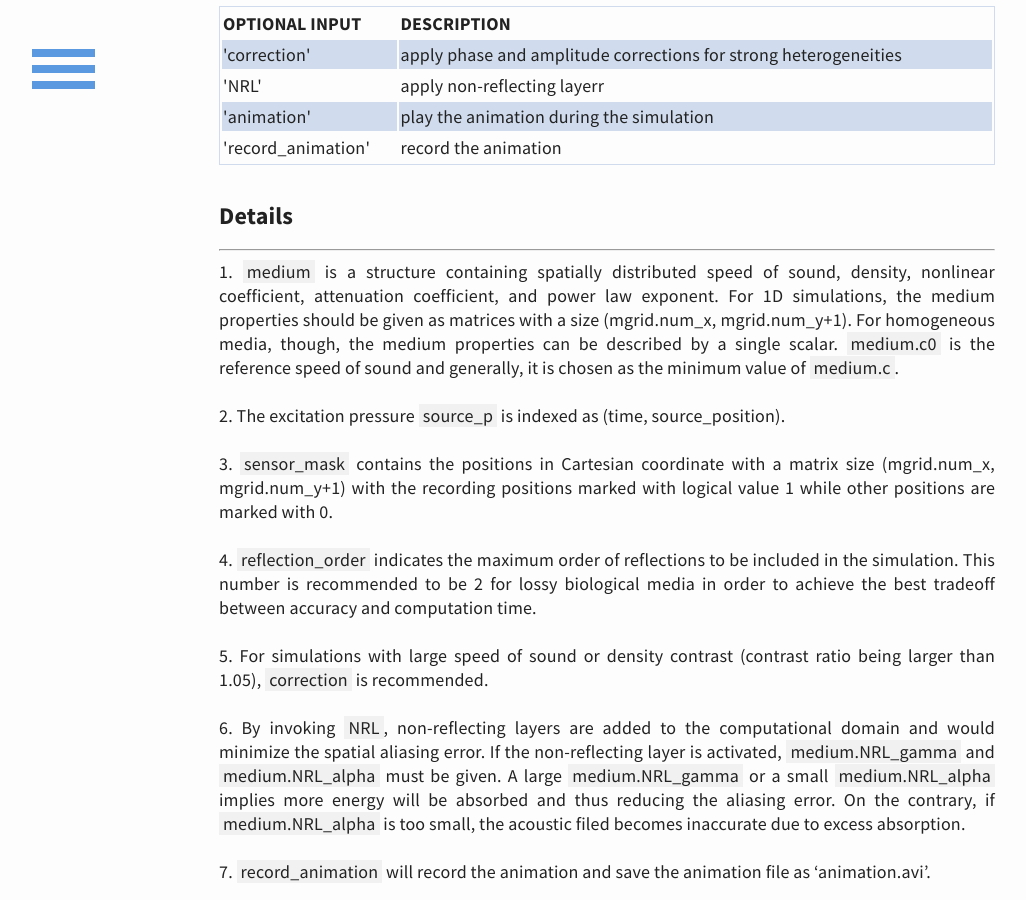
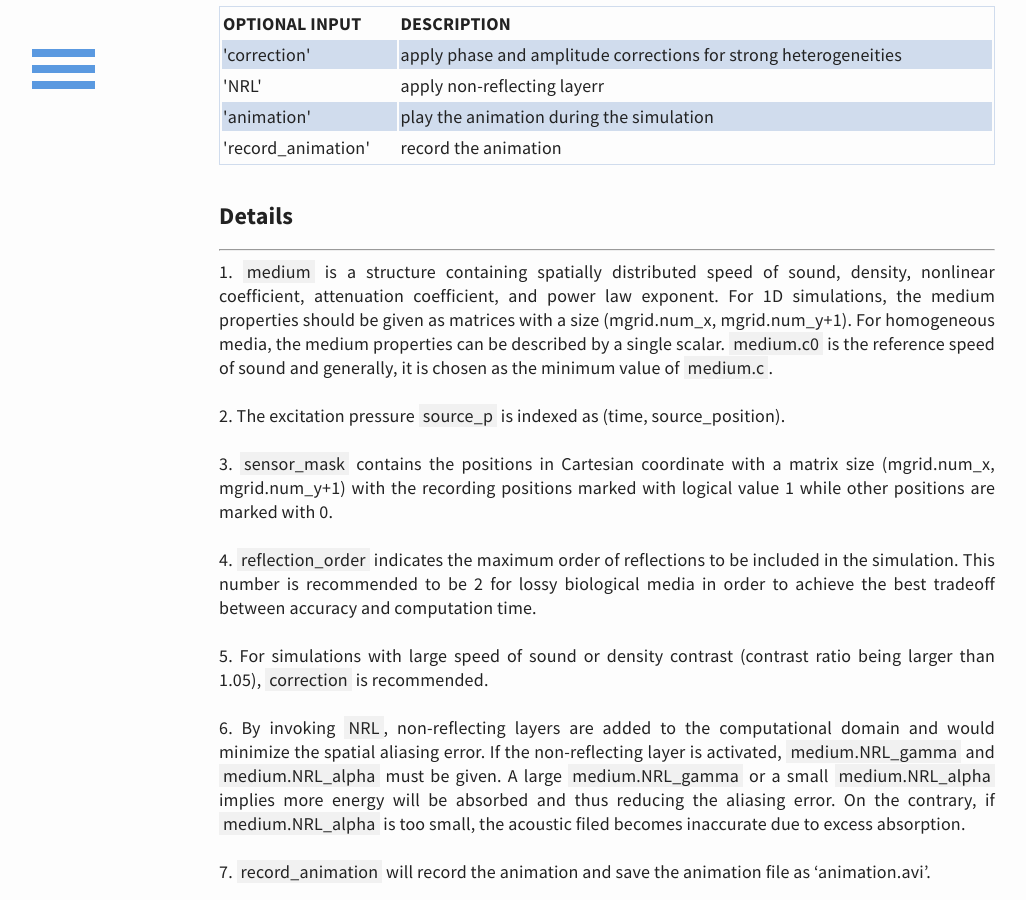
Before and after one commit to m-SOUND/mSOUND, a Jekyll site: the page built from function.html, in a window 1280 px wide and 900 px high, scrolled down 3733 px. Shown: the whole window, without its empty margins (33-1059 px from the left). Built offline with Jekyll 4.4.1, drawn with Linux system fonts in a browser that asks for light colours; some of the changed text lies outside the part shown.

Commit message:
Update function.html

```diff
--- a/function.html
+++ b/function.html
@@ -169,7 +169,7 @@ p = Forward1D(mgrid, medium, source_p, sensor_mask, reflection_order, ...);
  is a structure containing spatially distributed speed of sound, density, nonlinear coefficient,
  attenuation coefficient, and power law exponent.
  For 1D simulations, the medium properties should be given as matrices with a size (mgrid.num_x+1, 1).
- For homogeneous media, though, the medium properties can be described by a single scalar.
+ For homogeneous media, the medium properties can be described by a single scalar.
  <span style="background-color:#f1f1f1">medium.c0</span>
  is the reference speed of sound and generally, it is chosen as the minimum value of
  <span style="background-color:#f1f1f1">medium.c</span>.
@@ -249,7 +249,7 @@ p = Forward2D(mgrid, medium, source_p, sensor_mask, reflection_order, ...);
  is a structure containing spatially distributed speed of sound, density, nonlinear coefficient,
  attenuation coefficient, and power law exponent.
  For 1D simulations, the medium properties should be given as matrices with a size (mgrid.num_x, mgrid.num_y+1).
- For homogeneous media, though, the medium properties can be described by a single scalar.
+ For homogeneous media, the medium properties can be described by a single scalar.
  <span style="background-color:#f1f1f1">medium.c0</span>
  is the reference speed of sound and generally, it is chosen as the minimum value of
  <span style="background-color:#f1f1f1">medium.c</span>.
@@ -338,7 +338,7 @@ p = Forward3D(mgrid, medium, source_p, sensor_mask, reflection_order, ...);
  is a structure containing spatially distributed speed of sound, density, nonlinear coefficient,
  attenuation coefficient, and power law exponent.
  For 1D simulations, the medium properties should be given as matrices with a size (mgrid.num_x, mgrid.num_y, mgrid.num_z+1).
- For homogeneous media, though, the medium properties can be described by a single scalar.
+ For homogeneous media, the medium properties can be described by a single scalar.
  <span style="background-color:#f1f1f1">medium.c0</span>
  is the reference speed of sound and generally, it is chosen as the minimum value of
  <span style="background-color:#f1f1f1">medium.c</span>.
@@ -420,7 +420,7 @@ p = Forward2D_fund(mgrid, medium, source_p, omega_c, reflection_order, ...);
  is a structure containing spatially distributed speed of sound, density, nonlinear coefficient,
  attenuation coefficient, and power law exponent.
  For 1D simulations, the medium properties should be given as matrices with a size (mgrid.num_x, mgrid.num_y+1).
- For homogeneous media, though, the medium properties can be described by a single scalar.
+ For homogeneous media, the medium properties can be described by a single scalar.
  <span style="background-color:#f1f1f1">medium.c0</span>
  is the reference speed of sound and generally, it is chosen as the minimum value of
  <span style="background-color:#f1f1f1">medium.c</span>.
@@ -501,7 +501,7 @@ p = Forward2D_sec(mgrid, medium, P_fundamental, omega_c, ...);
  is a structure containing spatially distributed speed of sound, density, nonlinear coefficient,
  attenuation coefficient, and power law exponent.
  For 1D simulations, the medium properties should be given as matrices with a size (mgrid.num_x, mgrid.num_y+1).
- For homogeneous media, though, the medium properties can be described by a single scalar.
+ For homogeneous media, the medium properties can be described by a single scalar.
  <span style="background-color:#f1f1f1">medium.c0</span>
  is the reference speed of sound and generally, it is chosen as the minimum value of
  <span style="background-color:#f1f1f1">medium.c</span>.
@@ -576,7 +576,7 @@ p = Forward3D_fund(mgrid, medium, source_p, omega_c, reflection_order, ...);
  is a structure containing spatially distributed speed of sound, density, nonlinear coefficient,
  attenuation coefficient, and power law exponent.
  For 1D simulations, the medium properties should be given as matrices with a size (mgrid.num_x, mgrid.num_y, mgrid.num_z+1).
- For homogeneous media, though, the medium properties can be described by a single scalar.
+ For homogeneous media, the medium properties can be described by a single scalar.
  <span style="background-color:#f1f1f1">medium.c0</span>
  is the reference speed of sound and generally, it is chosen as the minimum value of
  <span style="background-color:#f1f1f1">medium.c</span>.
@@ -659,7 +659,7 @@ p = Forward3D_sec(mgrid, medium, P_fundamental, omega_c, ...);
  is a structure containing spatially distributed speed of sound, density, nonlinear coefficient,
  attenuation coefficient, and power law exponent.
  For 1D simulations, the medium properties should be given as matrices with a size (mgrid.num_x, mgrid.num_y, mgrid.num_z+1).
- For homogeneous media, though, the medium properties can be described by a single scalar.
+ For homogeneous media, the medium properties can be described by a single scalar.
  <span style="background-color:#f1f1f1">medium.c0</span>
  is the reference speed of sound and generally, it is chosen as the minimum value of
  <span style="background-color:#f1f1f1">medium.c</span>.
@@ -732,7 +732,7 @@ p = Backward1D(mgrid, medium, source_p, sensor_mask, ...);
  is a structure containing spatially distributed speed of sound, density, nonlinear coefficient,
  attenuation coefficient, and power law exponent.
  For 1D simulations, the medium properties should be given as matrices with a size (mgrid.num_x+1, 1).
- For homogeneous media, though, the medium properties can be described by a single scalar.
+ For homogeneous media, the medium properties can be described by a single scalar.
  <span style="background-color:#f1f1f1">medium.c0</span>
  is the reference speed of sound and generally, it is chosen as the minimum value of
  <span style="background-color:#f1f1f1">medium.c</span>.
@@ -808,7 +808,7 @@ p = Backward2D(mgrid, medium, source_p, sensor_mask, ...);
  is a structure containing spatially distributed speed of sound, density, nonlinear coefficient,
  attenuation coefficient, and power law exponent.
  For 1D simulations, the medium properties should be given as matrices with a size (mgrid.num_x, mgrid.num_y+1).
- For homogeneous media, though, the medium properties can be described by a single scalar.
+ For homogeneous media, the medium properties can be described by a single scalar.
  <span style="background-color:#f1f1f1">medium.c0</span>
  is the reference speed of sound and generally, it is chosen as the minimum value of
  <span style="background-color:#f1f1f1">medium.c</span>.
@@ -893,7 +893,7 @@ p = Backward3D(mgrid, medium, source_p, sensor_mask, ...);
  is a structure containing spatially distributed speed of sound, density, nonlinear coefficient,
  attenuation coefficient, and power law exponent.
  For 1D simulations, the medium properties should be given as matrices with a size (mgrid.num_x, mgrid.num_y, mgrid.num_z+1).
- For homogeneous media, though, the medium properties can be described by a single scalar.
+ For homogeneous media, the medium properties can be described by a single scalar.
  <span style="background-color:#f1f1f1">medium.c0</span>
  is the reference speed of sound and generally, it is chosen as the minimum value of
  <span style="background-color:#f1f1f1">medium.c</span>.
@@ -974,7 +974,7 @@ p = Backward2D_fund(mgrid, medium, source_p, omega_c, ...);
  is a structure containing spatially distributed speed of sound, density, nonlinear coefficient,
  attenuation coefficient, and power law exponent.
  For 1D simulations, the medium properties should be given as matrices with a size (mgrid.num_x, mgrid.num_y+1).
- For homogeneous media, though, the medium properties can be described by a single scalar.
+ For homogeneous media, the medium properties can be described by a single scalar.
  <span style="background-color:#f1f1f1">medium.c0</span>
  is the reference speed of sound and generally, it is chosen as the minimum value of
  <span style="background-color:#f1f1f1">medium.c</span>.
@@ -1051,7 +1051,7 @@ p = Backward3D_fund(mgrid, medium, source_p, omega_c, ...);
  is a structure containing spatially distributed speed of sound, density, nonlinear coefficient,
  attenuation coefficient, and power law exponent.
  For 1D simulations, the medium properties should be given as matrices with a size (mgrid.num_x, mgrid.num_y, mgrid.num_z+1).
- For homogeneous media, though, the medium properties can be described by a single scalar.
+ For homogeneous media, the medium properties can be described by a single scalar.
  <span style="background-color:#f1f1f1">medium.c0</span>
  is the reference speed of sound and generally, it is chosen as the minimum value of
  <span style="background-color:#f1f1f1">medium.c</span>.
```
